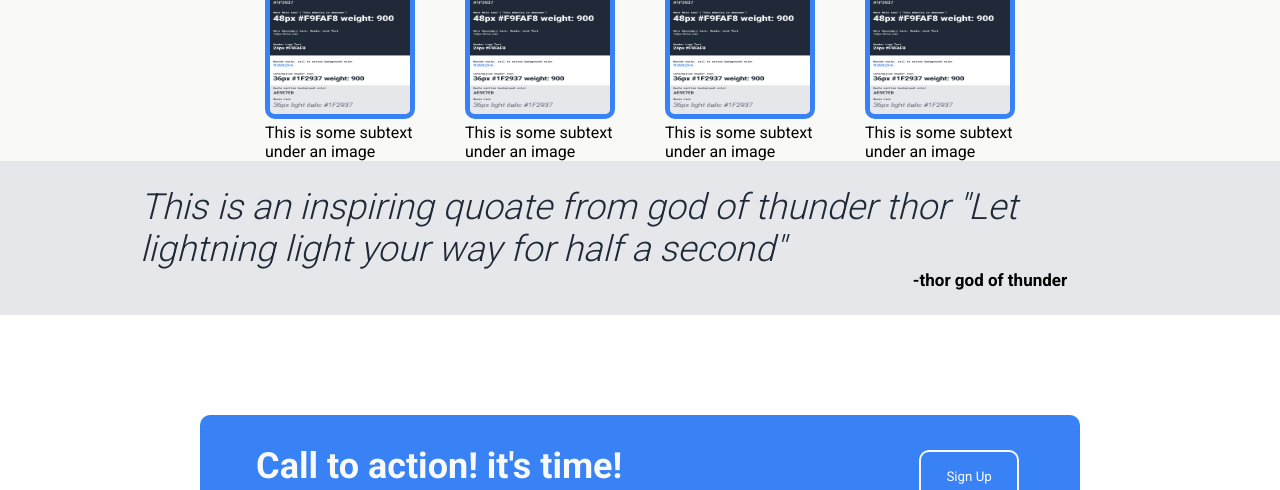
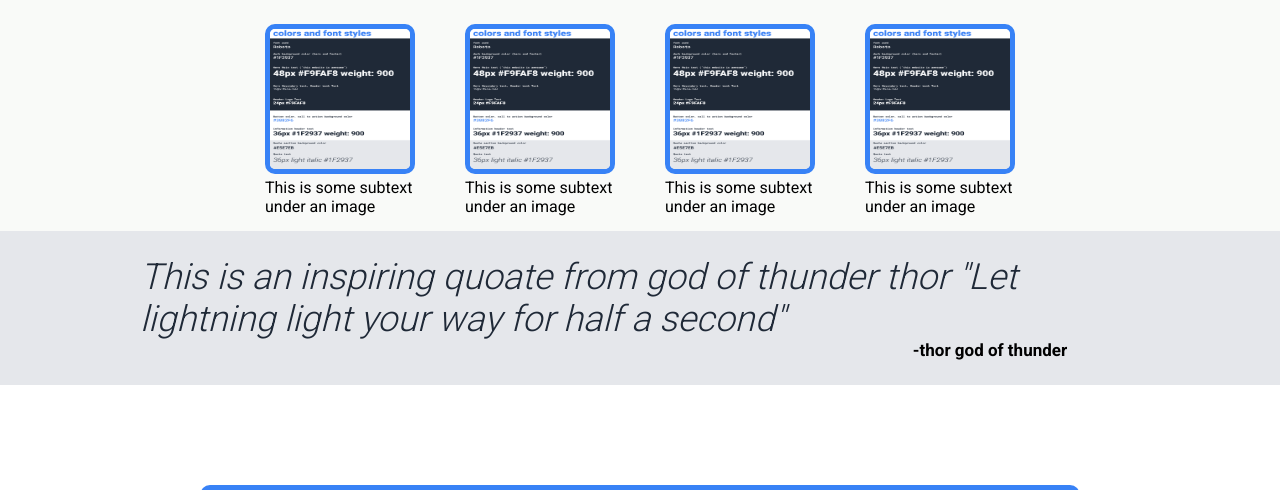
Before and after one commit to Dantedanette0/Project-Landing-Page, a plain HTML site: page index.html in a window 1280 px wide. Shown: the part 610-1100 px from the top of the page. Drawn offline with Linux system fonts and the light colour scheme.

Commit message:
added some padding and gap to the info section

```diff
--- a/style.css
+++ b/style.css
@@ -90,6 +90,8 @@
   background-color: #F9FAF8;
   display: flex;
   flex-direction: column;
+  gap: 40px;
+  padding: 15px;
 }
 .info .infoHeader{
   font-size: 36px;
```
